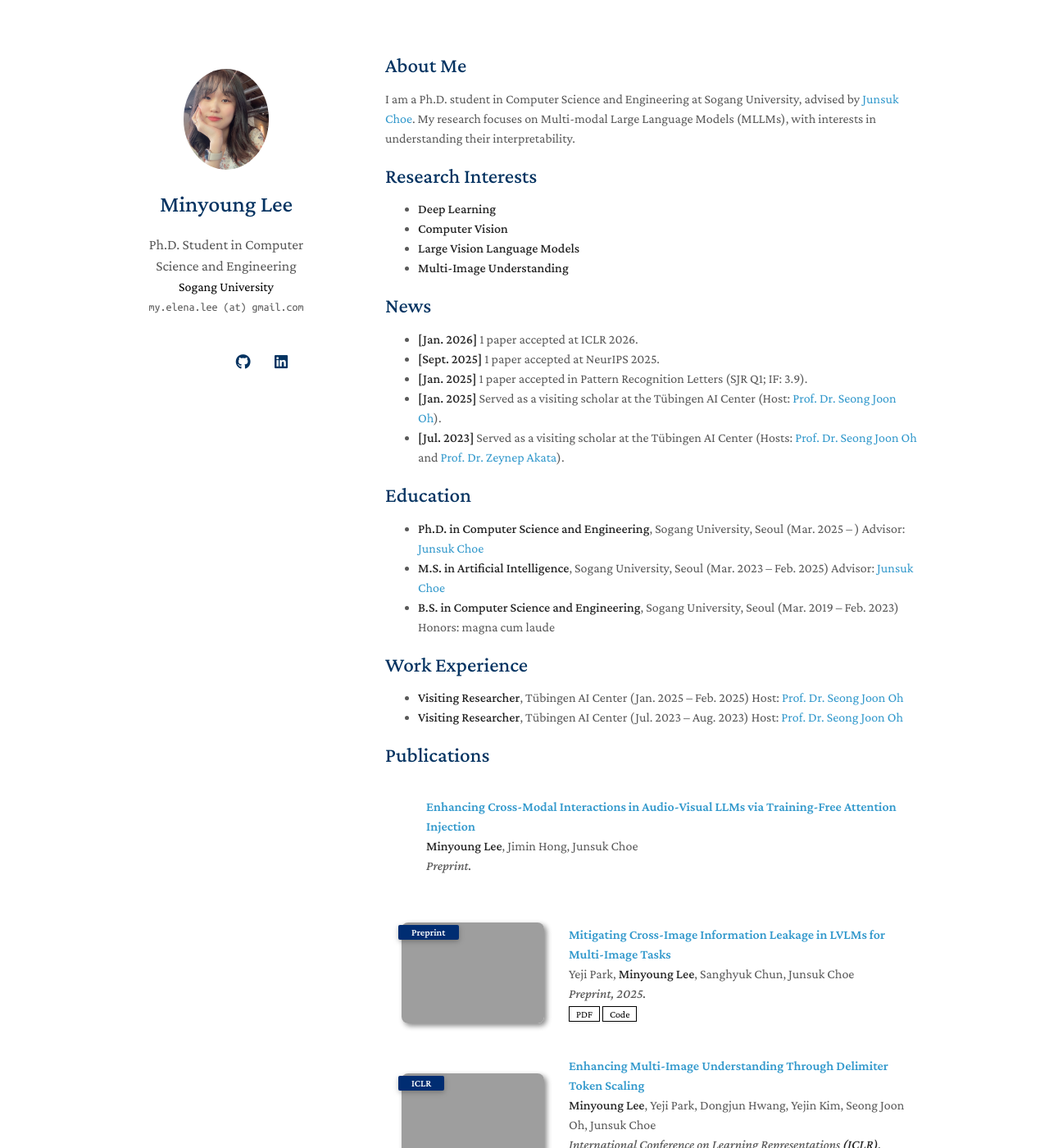
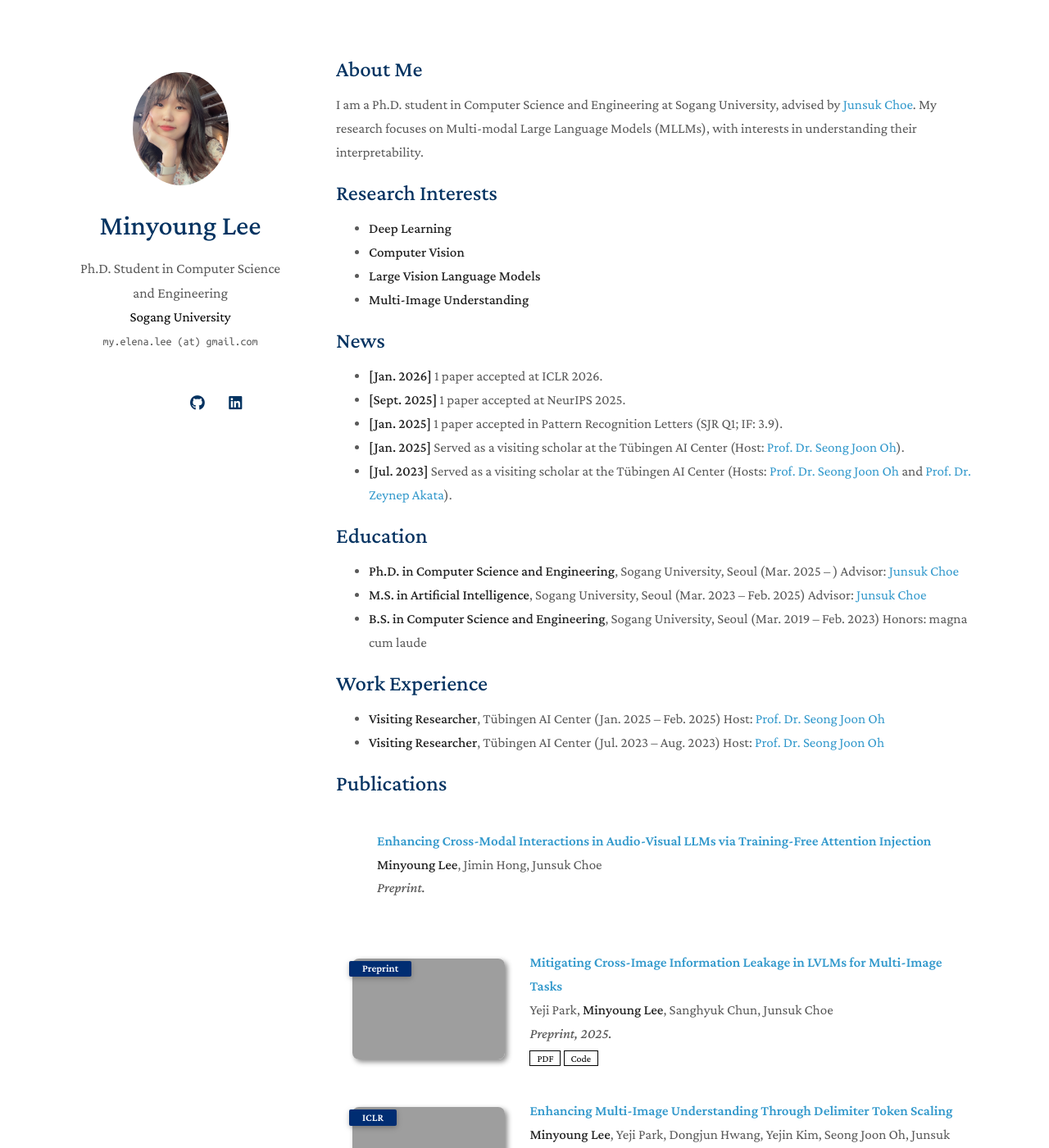
Before and after one commit to MYMY-young/MYMY-young.github.io, a Jekyll site: the page built from index.md, in a window 1280 px wide and 1400 px high. Shown: the whole window at 82% size. Built offline with Jekyll 4.4.1, drawn with Linux system fonts in a browser that asks for light colours; a style sheet for code colours, icons or effects is not loaded; our own code applies the rules of GitHub Pages for plain Markdown files; grey boxes are pictures that could not be loaded.

Commit message:
Update minimal-light.scss

```diff
--- a/_sass/minimal-light.scss
+++ b/_sass/minimal-light.scss
@@ -225,7 +225,7 @@ papertitle {
 
     #header .image.avatar {
       margin: 0 0 1em 0;
-      width: 8.00em;
+      width: 11.00em;
     }
 
 h3, h4, h5, h6 {
@@ -266,7 +266,11 @@ h1, h2, h3 {
 }
 
 h1 {
-  font-size:28px;
+  font-size:34px;
+}
+body {
+  font-size: 17px;
+  line-height: 1.7;
 }
 
 a {
@@ -296,7 +300,7 @@ a:hover small {
 }
 
 .wrapper {
-  width:960px;
+  width:1100px;
   margin:0 auto;
 }
 
@@ -356,7 +360,7 @@ img {
 }
 
 header {
-  width:232px;
+  width:260px;
   float:left;
   position:fixed;
   -webkit-font-smoothing:subpixel-antialiased;
@@ -432,7 +436,7 @@ header ul a strong {
 }
 
 section {
-  width:650px;
+  width:780px;
   float:right;
   padding-top:4.0em;
   padding-bottom:50px;
```
